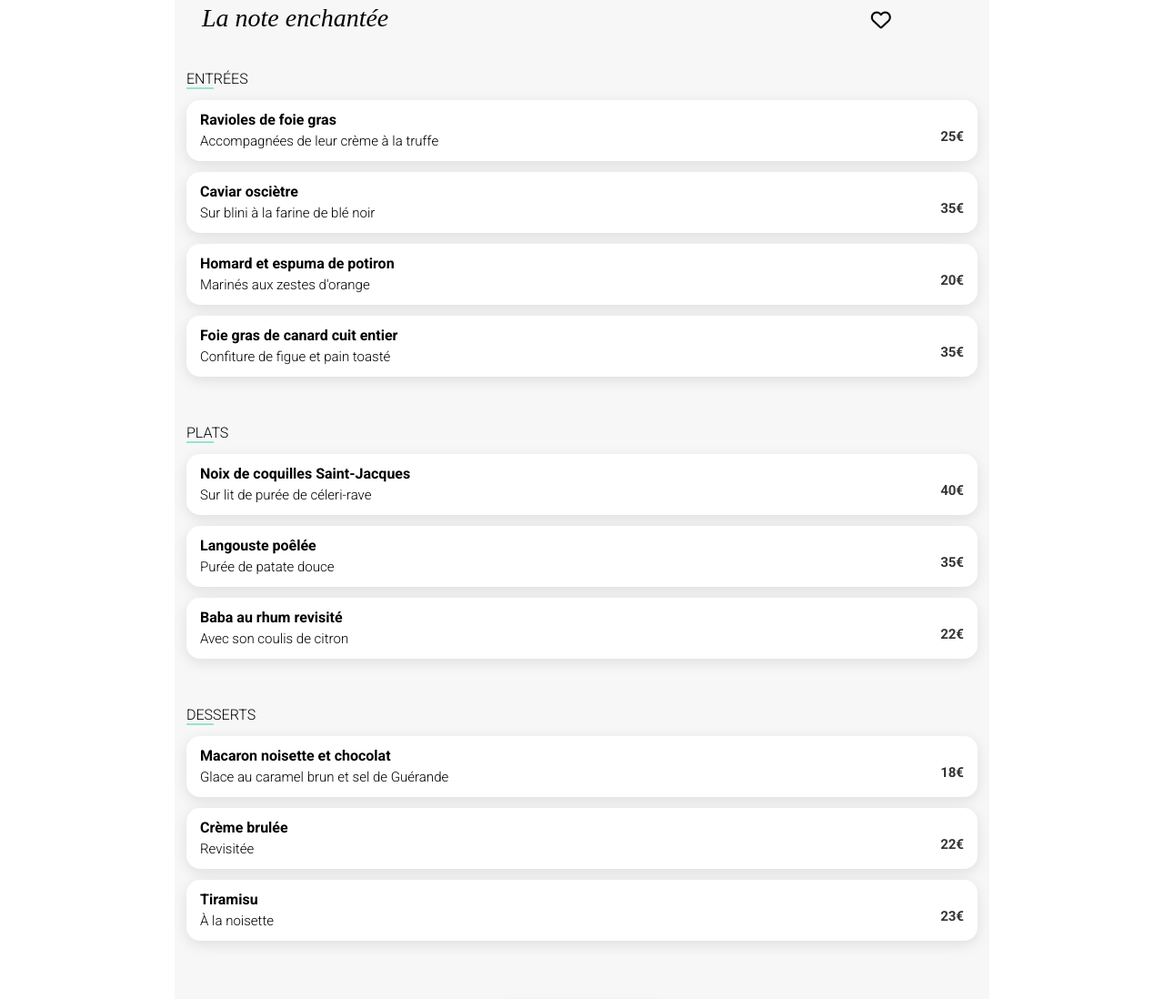
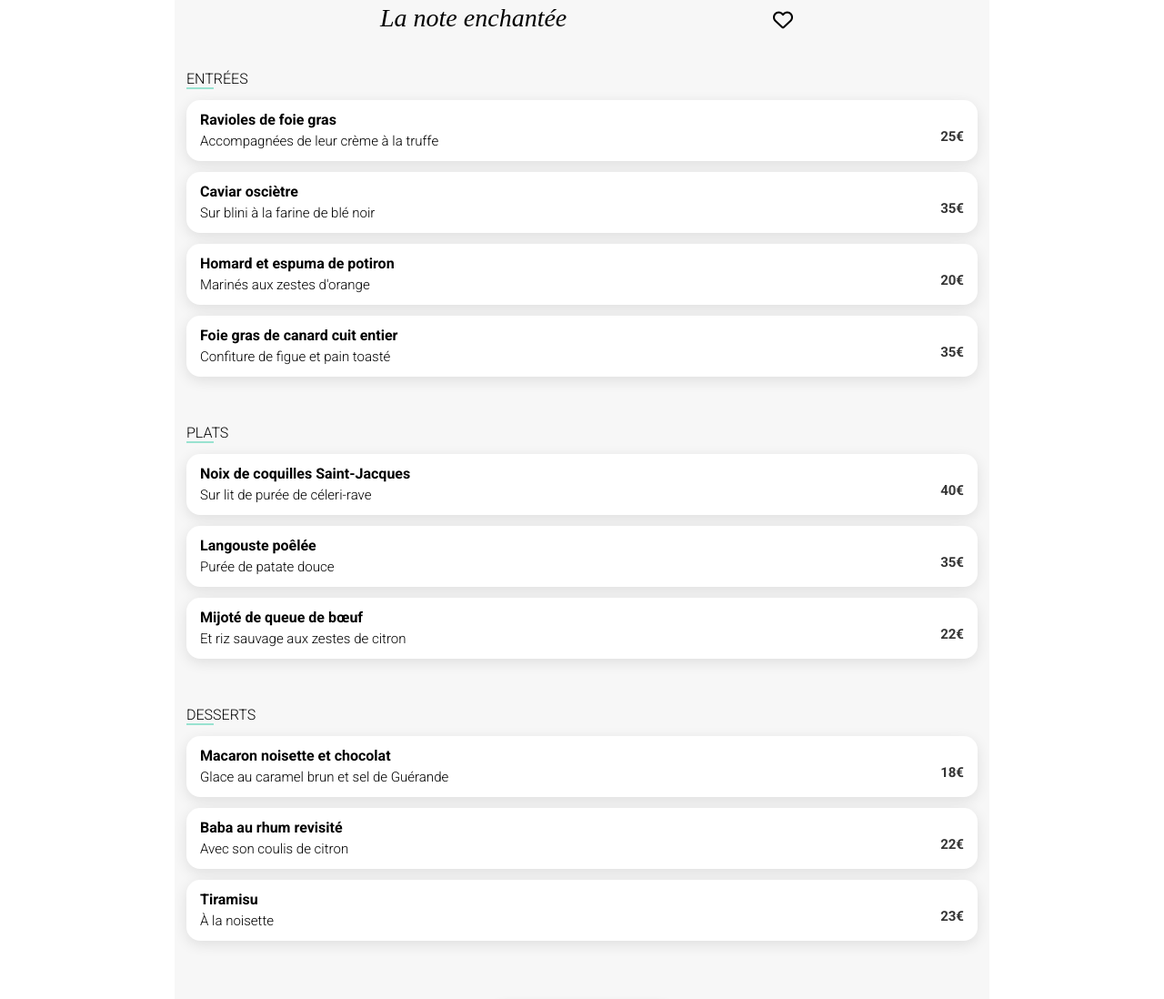
Before and after one commit to Ginny-Siix/p4, a plain HTML site: page note.html in a window 1280 px wide. Shown: the part 375-1473 px from the top of the page at 91% size. Drawn offline with Linux system fonts and the light colour scheme; a web font is replaced by a local one.

Commit message:
correction erreurs menus

```diff
--- a/assets/css/palette.css
+++ b/assets/css/palette.css
@@ -289,7 +289,7 @@ main h2 {
 }
 
 .boutton_commander button:hover {
-    opacity: 0.9;
+    opacity: 0.7;
 }
 
 /* juste le texte du boutton */
@@ -315,7 +315,6 @@ main h2 {
     .main-restaurant {
         height: 1160px;
         width: 70%;
-
     }
 
     .main-section {
@@ -325,6 +324,22 @@ main h2 {
         margin: auto;
     }
 
+    main h2 {
+        margin: 32px 17px 0px 75px;
+    }
+
+    .h2_note {
+        margin: 32px 17px 0px 213px;
+    }
+
+    .h2_francaise {
+        margin: 32px 17px 0px 126px;
+    }
+
+    .titre_coeur_menu i {
+        margin-left: 72%;
+    }
+
     .boutton_commander {
         margin-bottom: 0;
         margin-top: 67px;
--- a/note.html
+++ b/note.html
@@ -29,7 +29,7 @@
   <main class="main-restaurant-note">
     <section class="main-section">
       <div class="titre_coeur_menu">
-        <h2>La note enchantée</h2>
+        <h2 class="h2_note">La note enchantée</h2>
         <!--le coeur à annimer-->
         <i class="fa-regular fa-heart coeur_vide"></i>
         <i class="fa-solid fa-heart coeur_plein"></i>
@@ -123,9 +123,9 @@
         </div>
 
         <div class="plats_card">
-          <h4>Baba au rhum revisité </h4>
+          <h4>Mijoté de queue de bœuf</h4>
           <div class="plats_card_texte">
-            <p>Avec son coulis de citron</p>
+            <p>Et riz sauvage aux zestes de citron</p>
             <span class="prix">22€</span>
             <span class="check">
               <i class="fa-solid fa-circle-check"></i>
@@ -153,9 +153,9 @@
         </div>
 
         <div class="desserts_card">
-          <h4>Crème brulée</h4>
+          <h4>Baba au rhum revisité</h4>
           <div class="desserts_card_texte">
-            <p>Revisitée</p>
+            <p>Avec son coulis de citron</p>
             <span class="prix">22€</span>
             <span class="check">
               <i class="fa-solid fa-circle-check"></i>
```
Also changed, not shown: francaise.html (+1 -1 lines).
